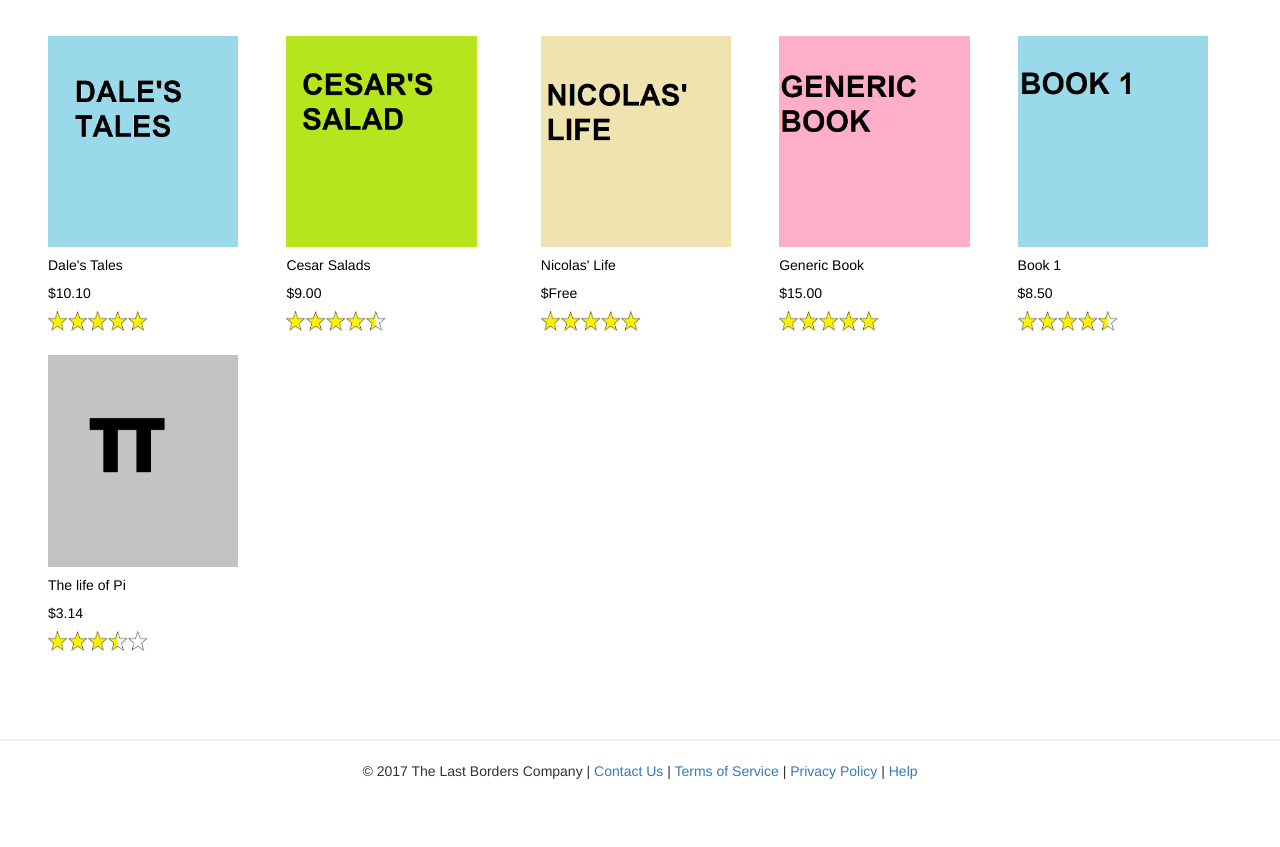
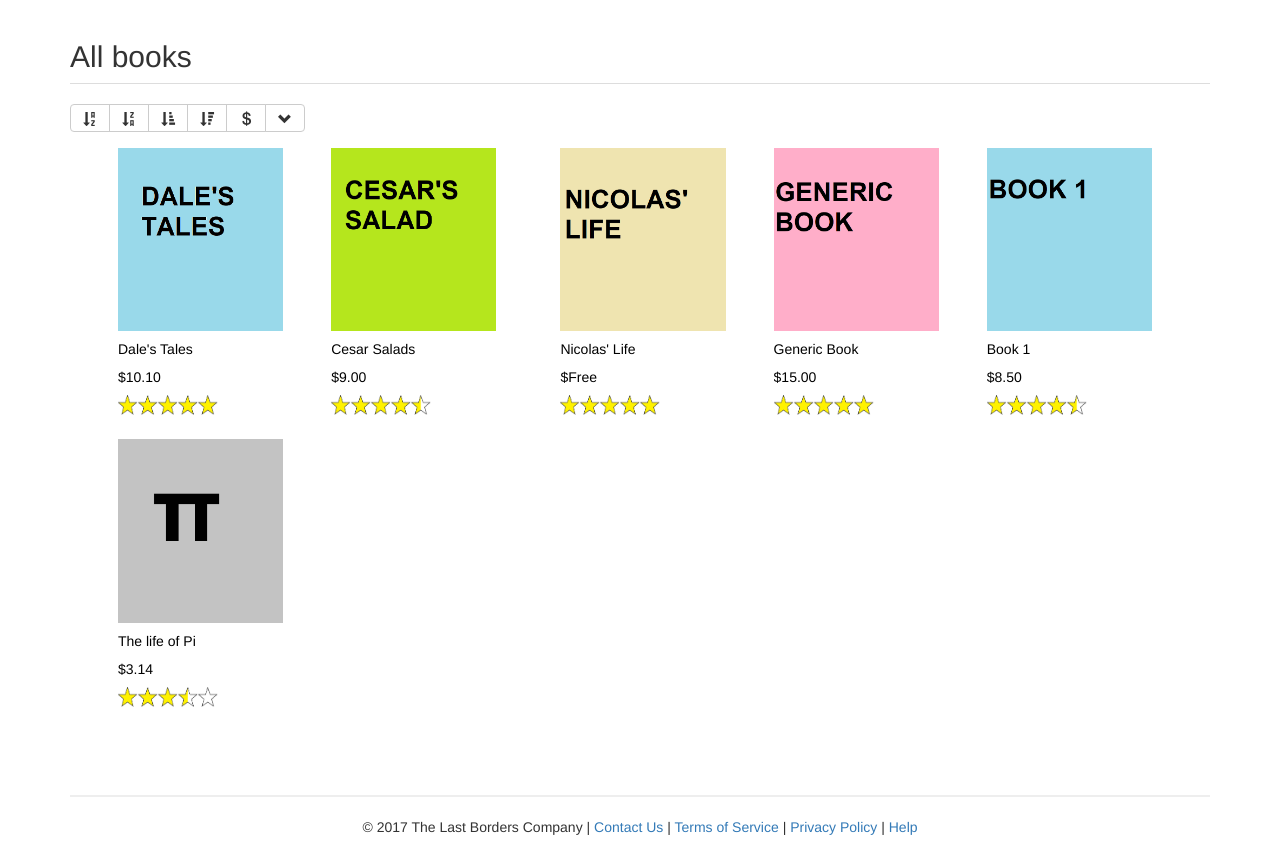
Before and after one commit to Dpereira91/Geek_text, a PHP site: page /books.php in a window 1280 px wide. Shown: the part 52-899 px from the top of the page. Before the commit the page ends 831 px from the top, so only its background shows below. Run offline with PHP 8.4, Linux system fonts and the light colour scheme; data comes from the database, SQL or seed files in the repository; data that the repository does not hold is empty; some libraries are stand-ins or nearby versions.

Commit message:
all books page with sorting. Price sorting implementation

```diff
--- a/book_genre.php
+++ b/book_genre.php
@@ -66,7 +66,6 @@
 		$current = $genresRow['genre'];
 		echo '<div id="menu'. str_replace(' ', '', $genresRow['genre']) . '"' . 'class="tab-pane fade">';
 
-		// $buttonID = "buttonAZ";
 
 	    // buttons used for sorting
 		include("book_sorting_buttons.php");
--- a/book_sorting_buttons.php
+++ b/book_sorting_buttons.php
@@ -13,4 +13,10 @@
 		<button  title="Descending sorting by date"type="button" class="btn btn-default desc-oldest" aria-label="Left Align">
 	  		<span class="glyphicon glyphicon-sort-by-attributes-alt" aria-hidden="true"></span>
 		</button>
+		<button title="Ascending sorting by price"type="button" class="btn btn-default asc-price" aria-label="Left Align">
+				<span class="glyphicon glyphicon-usd"></span>
+		</button>
+		<button title="Descending sorting by price"type="button" class="btn btn-default desc-price" aria-label="Left Align">
+				<span class="glyphicon glyphicon-chevron-down"></span>
+		</button>
 	</div>
--- a/book_sorting_scripts.php
+++ b/book_sorting_scripts.php
@@ -1,14 +1,12 @@
 <script>
 
 //Alphabaetical Sorting
-var sortByAlph = function(){
+var sortFunction = function(){
   //get the corrent working tab
   var tabId = "#" + $(this).parent().parent().prop("id");
-	//console.log(tabId);
 
   //get the button class to know if asscending of descending
   var className = $(this).attr('class').split(' ')[2];
-  //console.log(className);
   var parentContainer = $(tabId);
   var bookArray = $(tabId).find('.ai');
 
@@ -25,6 +23,12 @@ var sortByAlph = function(){
       var bn = b.getElementsByTagName("figcaption")[0].textContent;
     }
 
+    else if (className == "asc-price" || className == "desc-price"){
+      var an = a.getElementsByTagName("figcaption")[1].textContent.replace('$', '');
+      var bn = b.getElementsByTagName("figcaption")[1].textContent.replace('$', '');
+      console.log("An is " + an + " Bn is " + bn);
+    }
+
     //ascending order
     if (className == "ascAZ" || className == "asc-newest"){
       if (an > bn){
@@ -34,8 +38,8 @@ var sortByAlph = function(){
        return -1;
       }
       return 0;
-      //console.log(an);
     }
+
     //descending order
     else if (className == "descZA" || className == "desc-oldest"){
       if (an > bn){
@@ -45,7 +49,14 @@ var sortByAlph = function(){
        return 1;
       }
       return 0;
-      //console.log(an);
+    }
+
+        //price sorting
+    if (className == "asc-price"){
+      return (an - bn);
+    }
+    else if (className == "desc-price"){
+      return (bn - an);
     }
 
 
@@ -55,10 +66,12 @@ var sortByAlph = function(){
 }
 
 
-$(".ascAZ").click(sortByAlph);
-$(".descZA").click(sortByAlph);
-$(".asc-newest").click(sortByAlph);
-$(".desc-oldest").click(sortByAlph);
+$(".ascAZ").click(sortFunction);
+$(".descZA").click(sortFunction);
+$(".asc-newest").click(sortFunction);
+$(".desc-oldest").click(sortFunction);
+$(".asc-price").click(sortFunction);
+$(".desc-price").click(sortFunction);
 
 
 </script>
--- a/books.php
+++ b/books.php
@@ -8,15 +8,44 @@
 <?php
 	include("header.php");
 	$link = mysqli_connect("localhost", "root", "", "geek_text");
-	$sql = "SELECT * FROM books";
-	$result=mysqli_query($link, $sql);
 	echo'<div style="display:flex; flex-wrap: wrap;">';
-	while( $row=mysqli_fetch_array($result) ) {
-		include("display_book_helper.php");
-	}
-	echo"</div>";
+?>
+
+
+<!--  ********** Heading section*********** -->
+<div class="container">
+  <h2>All books</h2>
+  <ul class="nav nav-tabs">
+  	<!-- Create main tab heading for all books in all genres -->
+    <!-- <li class="active"><a data-toggle="tab" href="#home"></a></li> -->
+  </ul>
+
+
+
+ <!--  ********** Data section*********** -->
+ <div class="tab-content">
+  	<!-- Display of All Books Tab -->
+  	<br>
+    <div id="home" class="tab-pane fade in active">
+
+	    <!-- buttons used for sorting	 -->
+	    <?php include("book_sorting_buttons.php"); ?>
+
+        <?php
+		$sql = "SELECT * FROM books";
+		$bookList = mysqli_query($link, $sql);
+
+		echo'<div style="display:flex; flex-wrap: wrap;">';
+		while ($row=mysqli_fetch_array($bookList)) {
+			// display books
+			include("display_book_helper.php");
+		}
+		?>
+		</div>
+		</div>
+
+<?php
 	mysqli_close($link);
-
 	include("footer.php");
 ?>
 
@@ -24,5 +53,8 @@
 	<?php include("style.css"); ?>
 </style>
 
+	<!-- scripts used by the sorting buttons -->
+ 	<?php include"book_sorting_scripts.php" ?>
+
 </body>
 </html>
--- a/style.css
+++ b/style.css
@@ -77,3 +77,4 @@ figcaption {
 	width: 100%;
 	height:20px;
 }
+}
```
